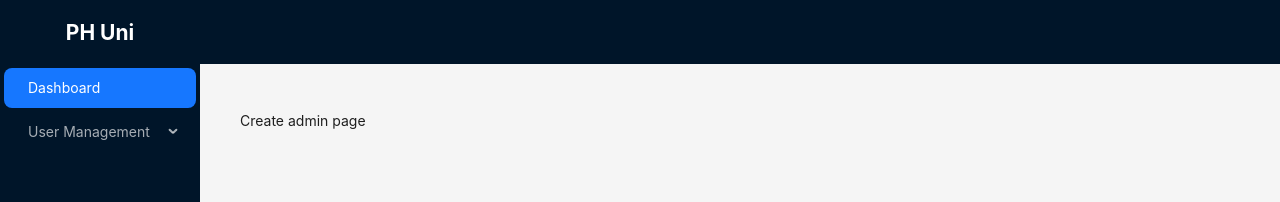
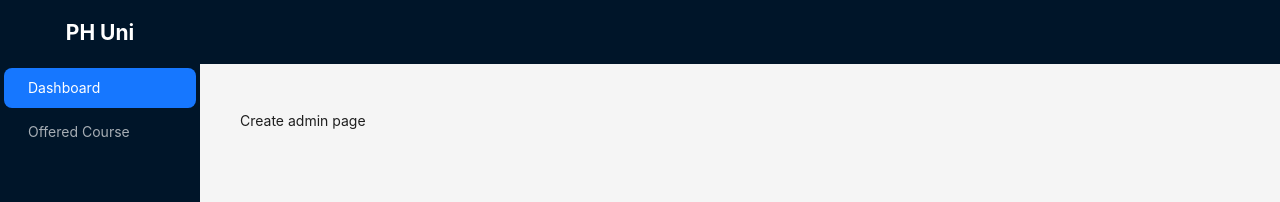
Before and after one commit to snokeOver/PH-University-frontend, a React (Vite) app: page /admin/create-admin in a window 1280 px wide. Shown: the top 202 px of the page. Built offline with nearby package versions, Linux system fonts and the light colour scheme.

Commit message:
Made the sidebar for user role based

```diff
--- a/src/components/layout/Sidebar.tsx
+++ b/src/components/layout/Sidebar.tsx
@@ -2,10 +2,36 @@ import { Layout, Menu } from "antd";
 
 import { adminRoutes } from "../../routes/admin.routes";
 import { sidebarItemsGenerator } from "../../utils/sidebarItemsGenerator";
+import { facultyRoutes } from "../../routes/faculty.routes";
+import { studentRoutes } from "../../routes/student.routes";
 
 const { Sider } = Layout;
 
+const userRole = {
+  ADMIN: "admin",
+  FACULTY: "faculty",
+  STUDENT: "student",
+};
+
 const Sidebar = () => {
+  const role = "student";
+  let sidebarItems;
+
+  switch (role) {
+    case userRole.ADMIN:
+      sidebarItems = sidebarItemsGenerator(adminRoutes, userRole.ADMIN);
+      break;
+    case userRole.FACULTY:
+      sidebarItems = sidebarItemsGenerator(facultyRoutes, userRole.FACULTY);
+      break;
+    case userRole.STUDENT:
+      sidebarItems = sidebarItemsGenerator(studentRoutes, userRole.STUDENT);
+      break;
+
+    default:
+      break;
+  }
+
   return (
     <Sider>
       <div
@@ -23,7 +49,7 @@ const Sidebar = () => {
         theme="dark"
         mode="inline"
         defaultSelectedKeys={["Dashboard"]}
-        items={sidebarItemsGenerator(adminRoutes, "admin")}
+        items={sidebarItems}
       />
     </Sider>
   );
--- /dev/null
+++ b/src/pages/faculty/FacultyDashboard.tsx
@@ -0,0 +1,7 @@
+import React from "react";
+
+const FacultyDashboard = () => {
+  return <div>Faculty Dashboard page</div>;
+};
+
+export default FacultyDashboard;
--- /dev/null
+++ b/src/pages/faculty/OfferedCourse.tsx
@@ -0,0 +1,7 @@
+import React from "react";
+
+const OfferedCourse = () => {
+  return <div>Offered COurse for faculty</div>;
+};
+
+export default OfferedCourse;
--- /dev/null
+++ b/src/pages/student/OfferedCourse.tsx
@@ -0,0 +1,7 @@
+import React from "react";
+
+const OfferedCourse = () => {
+  return <div>Offered COurse for Student</div>;
+};
+
+export default OfferedCourse;
--- /dev/null
+++ b/src/pages/student/StudentDashboard.tsx
@@ -0,0 +1,5 @@
+const StudentDashboard = () => {
+  return <div>Student Dashboard page</div>;
+};
+
+export default StudentDashboard;
--- /dev/null
+++ b/src/routes/faculty.routes.tsx
@@ -0,0 +1,15 @@
+import FacultyDashboard from "../pages/faculty/FacultyDashboard";
+import OfferedCourse from "../pages/faculty/OfferedCourse";
+
+export const facultyRoutes = [
+  {
+    name: "Dashboard",
+    path: "dashboard",
+    element: <FacultyDashboard />,
+  },
+  {
+    name: "Offered Course",
+    path: "offered-course",
+    element: <OfferedCourse />,
+  },
+];
--- a/src/routes/routes.tsx
+++ b/src/routes/routes.tsx
@@ -6,6 +6,8 @@ import Register from "../pages/Register";
 
 import { adminRoutes } from "./admin.routes";
 import { routeGenerator } from "../utils/routesGenerator";
+import { facultyRoutes } from "./faculty.routes";
+import { studentRoutes } from "./student.routes";
 
 export const router = createBrowserRouter([
   {
@@ -26,12 +28,12 @@ export const router = createBrowserRouter([
   {
     path: "/student",
     element: <App />,
-    children: routeGenerator(adminRoutes),
+    children: routeGenerator(studentRoutes),
   },
   {
     path: "/faculty",
     element: <App />,
-    children: routeGenerator(adminRoutes),
+    children: routeGenerator(facultyRoutes),
   },
   {
     path: "login",
--- /dev/null
+++ b/src/routes/student.routes.tsx
@@ -0,0 +1,15 @@
+import OfferedCourse from "../pages/student/OfferedCourse";
+import StudentDashboard from "../pages/student/StudentDashboard";
+
+export const studentRoutes = [
+  {
+    name: "Dashboard",
+    path: "dashboard",
+    element: <StudentDashboard />,
+  },
+  {
+    name: "Offered Course",
+    path: "offered-course",
+    element: <OfferedCourse />,
+  },
+];
```
